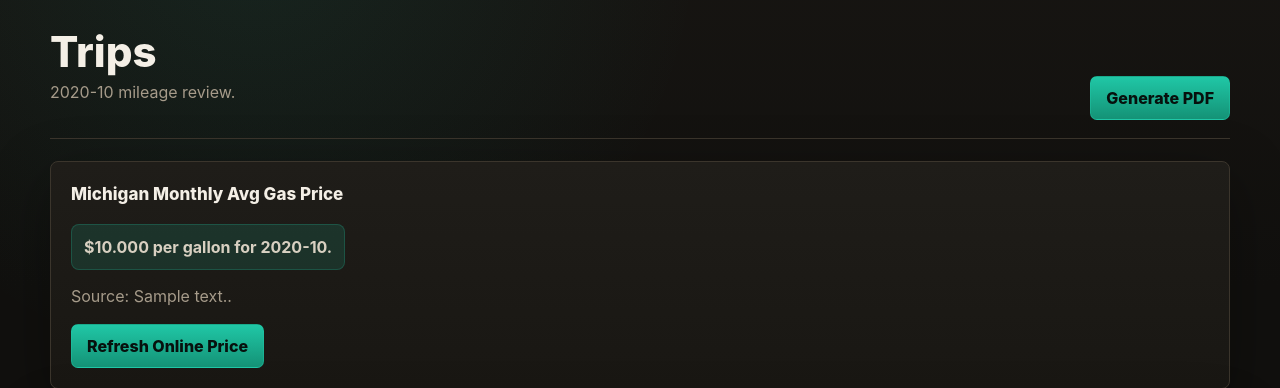
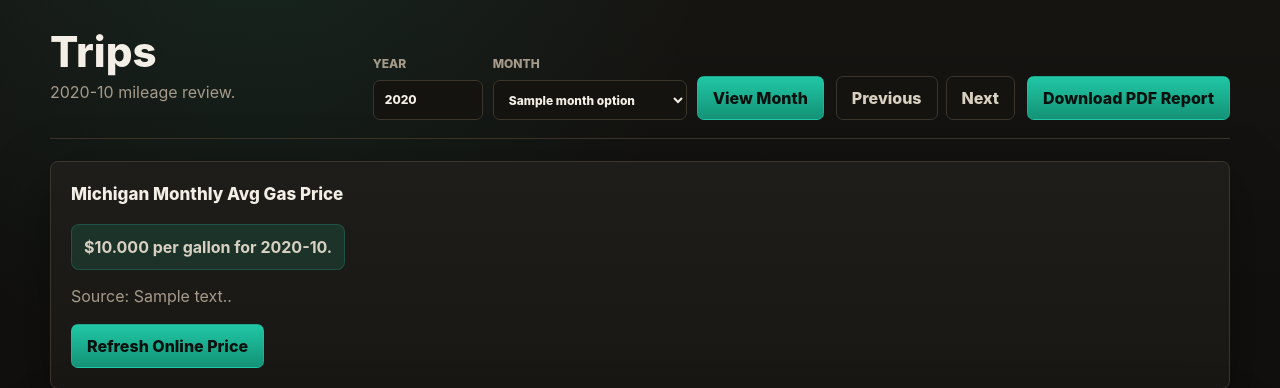
Before and after one commit to cosmicc/Mileage-Logger, a FastAPI app: template mileage_logger/web/templates/trips.html in a window 1280 px wide. Shown: the part 66-454 px from the top of the page. Run offline with FastAPI, Linux system fonts and the light colour scheme; the template is opened without the code that fills it: most values are stand-ins (such as "Sample title", 1, 10 or a date in 2020).

Commit message:
Add monthly report download flow

```diff
--- a/mileage_logger/web/static/styles.css
+++ b/mileage_logger/web/static/styles.css
@@ -120,6 +120,14 @@ nav a:hover {
   margin-bottom: 22px;
   padding-bottom: 18px;
   border-bottom: 1px solid var(--line);
+}
+
+.header-actions {
+  display: flex;
+  flex-wrap: wrap;
+  align-items: flex-end;
+  justify-content: flex-end;
+  gap: 12px;
 }
 
 h1,
@@ -253,7 +261,24 @@ input {
   font: inherit;
 }
 
+select {
+  min-height: 40px;
+  min-width: 150px;
+  padding: 9px 34px 9px 11px;
+  border: 1px solid var(--line);
+  border-radius: 7px;
+  outline: none;
+  background: #15130f;
+  color: var(--text);
+  font: inherit;
+}
+
 input:focus {
+  border-color: rgba(32, 199, 166, 0.72);
+  box-shadow: 0 0 0 3px rgba(32, 199, 166, 0.14);
+}
+
+select:focus {
   border-color: rgba(32, 199, 166, 0.72);
   box-shadow: 0 0 0 3px rgba(32, 199, 166, 0.14);
 }
@@ -269,6 +294,20 @@ input[type="checkbox"] {
 input.compact {
   width: 92px;
   min-width: 92px;
+}
+
+.year-input {
+  width: 110px;
+  min-width: 110px;
+}
+
+.month-selector {
+  gap: 10px;
+}
+
+.month-links {
+  display: inline-flex;
+  gap: 8px;
 }
 
 .site-name-input {
@@ -306,6 +345,26 @@ button {
 button:hover {
   border-color: rgba(244, 239, 230, 0.26);
   filter: brightness(1.06);
+}
+
+.button-link {
+  display: inline-flex;
+  align-items: center;
+  justify-content: center;
+  min-height: 40px;
+  padding: 9px 15px;
+  border: 1px solid rgba(32, 199, 166, 0.44);
+  border-radius: 7px;
+  background: linear-gradient(180deg, var(--accent), var(--accent-dark));
+  color: #07100d;
+  font-weight: 850;
+  text-decoration: none;
+}
+
+.button-link.secondary {
+  border-color: var(--line);
+  background: #15130f;
+  color: var(--text-soft);
 }
 
 table {
@@ -460,6 +519,11 @@ td input[type="text"] {
     flex-direction: column;
   }
 
+  .header-actions {
+    justify-content: flex-start;
+    width: 100%;
+  }
+
   nav {
     justify-content: flex-start;
   }
@@ -495,7 +559,15 @@ td input[type="text"] {
   }
 
   input,
+  select,
+  .button-link,
   button {
     width: 100%;
   }
+
+  .header-actions,
+  .month-links {
+    align-items: stretch;
+    flex-direction: column;
+  }
 }
--- a/mileage_logger/web/templates/trips.html
+++ b/mileage_logger/web/templates/trips.html
@@ -5,9 +5,26 @@
     <h1>Trips</h1>
     <p>{{ year }}-{{ "%02d"|format(month) }} mileage review.</p>
   </div>
-  <form action="/reports/{{ year }}/{{ month }}" method="post">
-    <button type="submit">Generate PDF</button>
-  </form>
+  <div class="header-actions">
+    <form action="/trips" method="get" class="form-row month-selector">
+      <label>Year <input class="year-input" type="number" name="year" min="2000" max="2100" value="{{ year }}" required></label>
+      <label>Month
+        <select name="month" required>
+          {% for value, label in month_options %}
+          <option value="{{ value }}" {% if value == month %}selected{% endif %}>{{ label }}</option>
+          {% endfor %}
+        </select>
+      </label>
+      <button type="submit">View Month</button>
+    </form>
+    <div class="month-links">
+      <a class="button-link secondary" href="/trips?year={{ previous_year }}&month={{ previous_month }}">Previous</a>
+      <a class="button-link secondary" href="/trips?year={{ next_year }}&month={{ next_month }}">Next</a>
+    </div>
+    <form action="/reports/{{ year }}/{{ month }}" method="post">
+      <button type="submit">Download PDF Report</button>
+    </form>
+  </div>
 </section>
 
 <section class="panel">
@@ -44,17 +61,19 @@
     </thead>
     <tbody>
       {% for trip in trips %}
+      {% set form_id = "trip-form-" ~ trip.id %}
       <tr>
-        <form action="/trips/{{ trip.id }}" method="post">
-          <td>{{ trip.trip_date }}</td>
-          <td>{{ trip.origin_site.name if trip.origin_site else "Unknown" }}</td>
-          <td>{{ trip.destination_site.name if trip.destination_site else "Unknown" }}</td>
-          <td>{{ trip.started_at.strftime("%H:%M") }} - {{ trip.ended_at.strftime("%H:%M") }}</td>
-          <td><input class="compact" type="number" name="miles" min="0" step="0.01" value="{{ "%.2f"|format(trip.miles) }}"></td>
-          <td><input type="checkbox" name="include_in_report" {% if trip.include_in_report %}checked{% endif %}></td>
-          <td><input type="text" name="notes" value="{{ trip.notes }}"></td>
-          <td><button type="submit">Save</button></td>
-        </form>
+        <td>
+          <form id="{{ form_id }}" action="/trips/{{ trip.id }}" method="post"></form>
+          {{ trip.trip_date }}
+        </td>
+        <td>{{ trip.origin_site.name if trip.origin_site else "Unknown" }}</td>
+        <td>{{ trip.destination_site.name if trip.destination_site else "Unknown" }}</td>
+        <td>{{ trip.started_at.strftime("%H:%M") }} - {{ trip.ended_at.strftime("%H:%M") }}</td>
+        <td><input form="{{ form_id }}" class="compact" type="number" name="miles" min="0" step="0.01" value="{{ "%.2f"|format(trip.miles) }}"></td>
+        <td><input form="{{ form_id }}" type="checkbox" name="include_in_report" {% if trip.include_in_report %}checked{% endif %}></td>
+        <td><input form="{{ form_id }}" type="text" name="notes" value="{{ trip.notes }}"></td>
+        <td><button form="{{ form_id }}" type="submit">Save</button></td>
       </tr>
       {% else %}
       <tr><td colspan="8">No trips for this month.</td></tr>
```
Also changed, not shown: INSTALL.md (+6 -3 lines), mileage_logger/services/pdf.py (+114 -38 lines), mileage_logger/web/routes.py (+31 -4 lines), tests/test_pdf.py (+54 -1 lines), README.md.
